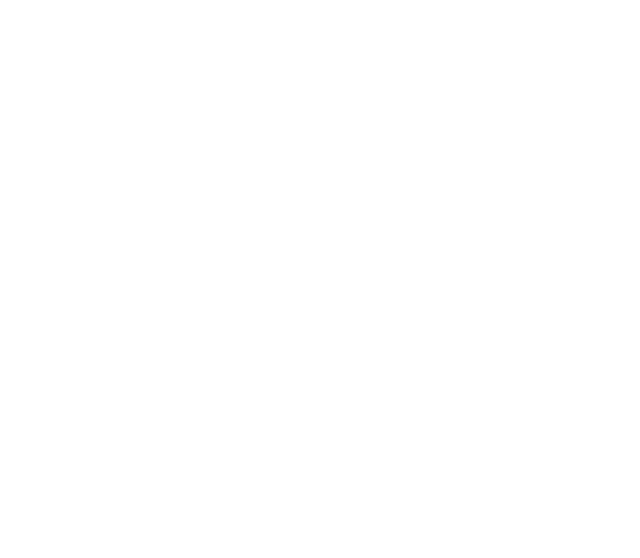
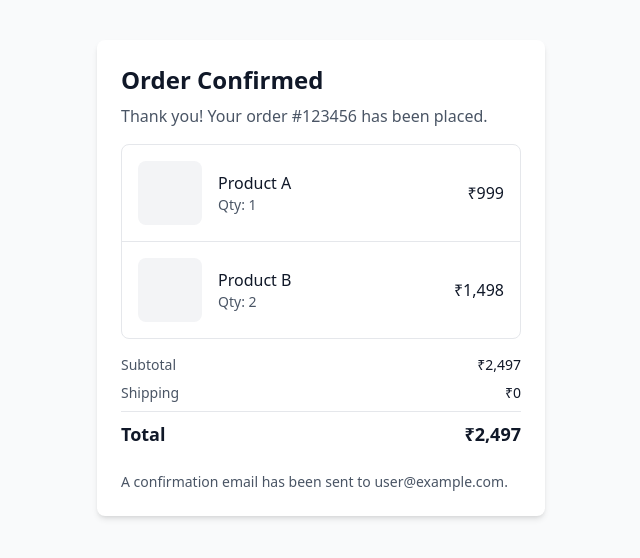
Before and after one commit to nadhil7/mern_eccomerce, a React (Vite) app: page /user/order in a window 1280 px wide. Before the commit this address had no page. Shown: the top 558 px of the page, without its empty margins (319-959 px from the left). Built offline with nearby package versions, Linux system fonts and the light colour scheme.

Commit message:
userorder

```diff
--- a/src/App.jsx
+++ b/src/App.jsx
@@ -13,6 +13,7 @@
 import UserCart from './pages/UserCart'
 import ProductShow from './pages/ProductShow'
 import UserUpdatepage from './pages/UserUpdatepage'
+import UserOrders from './pages/UserOrders'
 function App() {
   return (
     <Routes>
@@ -28,6 +29,7 @@
       <Route path='/user/cart' element={<UserCart />} />
       <Route path='/product/show/:id' element={<ProductShow />} />
       <Route path='/user/show' element={<UserUpdatepage />} />
+      <Route path='/user/order' element={<UserOrders />} />
     </Routes>
   )
 }
--- a/src/pages/UserCart.jsx
+++ b/src/pages/UserCart.jsx
@@ -1,11 +1,13 @@
 import React, { useEffect, useState } from 'react'
 import Instance from '../Axios'
+import { useNavigate } from 'react-router-dom'
 
 function UserCart() {
     const [Logging, setlogging] = useState(localStorage.getItem("UserId"))
     const [product, addproduct] = useState([])
     const [total, settotal] = useState(null)
     const [cart, setcart] = useState([])
+    const navigate = useNavigate()
 
     const response = async () => {
         try {
@@ -22,7 +24,12 @@
         try {
             const response = await Instance.post("/order/create")
             console.log(response.data);
-
+            if (response.data.success) {
+                navigate("/user/order")
+            }
+            else {
+                alert("something went wrong");
+            }
         }
         catch (err) {
             console.log(err);
@@ -37,7 +44,6 @@
         }
         catch (err) {
             console.log(err);
-
         }
     }
     useEffect(() => {
--- /dev/null
+++ b/src/pages/UserOrders.jsx
@@ -0,0 +1,72 @@
+import React, { useEffect, useState } from 'react'
+
+function UserOrders() {
+    const [products, setproducts] = useState()
+
+
+    const Data = async () => {
+        try {
+
+        }
+        catch (err) {
+
+        }
+    }
+
+    useEffect(() => {
+        Data();
+    }, [])
+    return (
+        <>
+            <div className="bg-gray-50 text-gray-900 antialiased">
+                <div className="min-h-screen flex flex-col items-center py-10">
+                    <div className="max-w-md w-full bg-white rounded-lg shadow-md p-6">
+                        <h1 className="text-2xl font-semibold mb-2">Order Confirmed</h1>
+                        <p className="text-gray-600 mb-4">Thank you! Your order <span className="font-medium">#123456</span> has been placed.</p>
+
+                        <div className="border border-gray-200 rounded-lg divide-y divide-gray-200">
+                            <div className="flex items-center p-4">
+                                <div className="w-16 h-16 bg-gray-100 rounded-lg flex-shrink-0"></div>
+                                <div className="ml-4 flex-1">
+                                    <p className="font-medium">Product A</p>
+                                    <p className="text-sm text-gray-600">Qty: 1</p>
+                                </div>
+                                <p className="font-medium">₹999</p>
+                            </div>
+                            <div className="flex items-center p-4">
+                                <div className="w-16 h-16 bg-gray-100 rounded-lg flex-shrink-0"></div>
+                                <div className="ml-4 flex-1">
+                                    <p className="font-medium">Product B</p>
+                                    <p className="text-sm text-gray-600">Qty: 2</p>
+                                </div>
+                                <p className="font-medium">₹1,498</p>
+                            </div>
+                        </div>
+
+                        <div className="mt-4 text-sm space-y-2">
+                            <div className="flex justify-between">
+                                <span className="text-gray-600">Subtotal</span>
+                                <span className="font-medium">₹2,497</span>
+                            </div>
+                            <div className="flex justify-between">
+                                <span className="text-gray-600">Shipping</span>
+                                <span className="font-medium">₹0</span>
+                            </div>
+                            <div className="border-t border-gray-200 my-2"></div>
+                            <div className="flex justify-between text-lg font-semibold">
+                                <span>Total</span>
+                                <span>₹2,497</span>
+                            </div>
+                        </div>
+
+                        <div className="mt-6">
+                            <p className="text-sm text-gray-600">A confirmation email has been sent to <span className="font-medium">user@example.com</span>.</p>
+                        </div>
+                    </div>
+                </div>
+            </div>
+        </>
+    )
+}
+
+export default UserOrders
```
